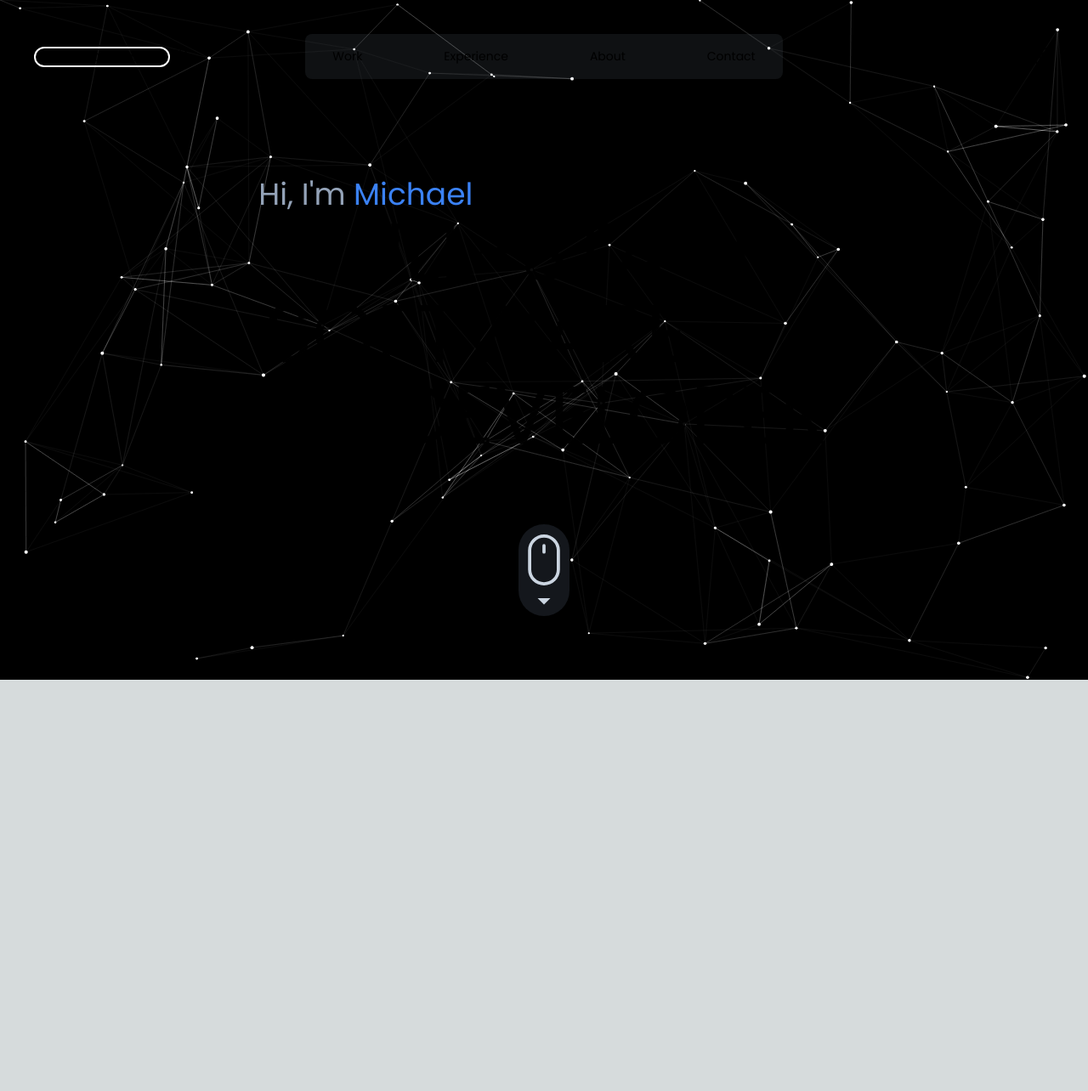
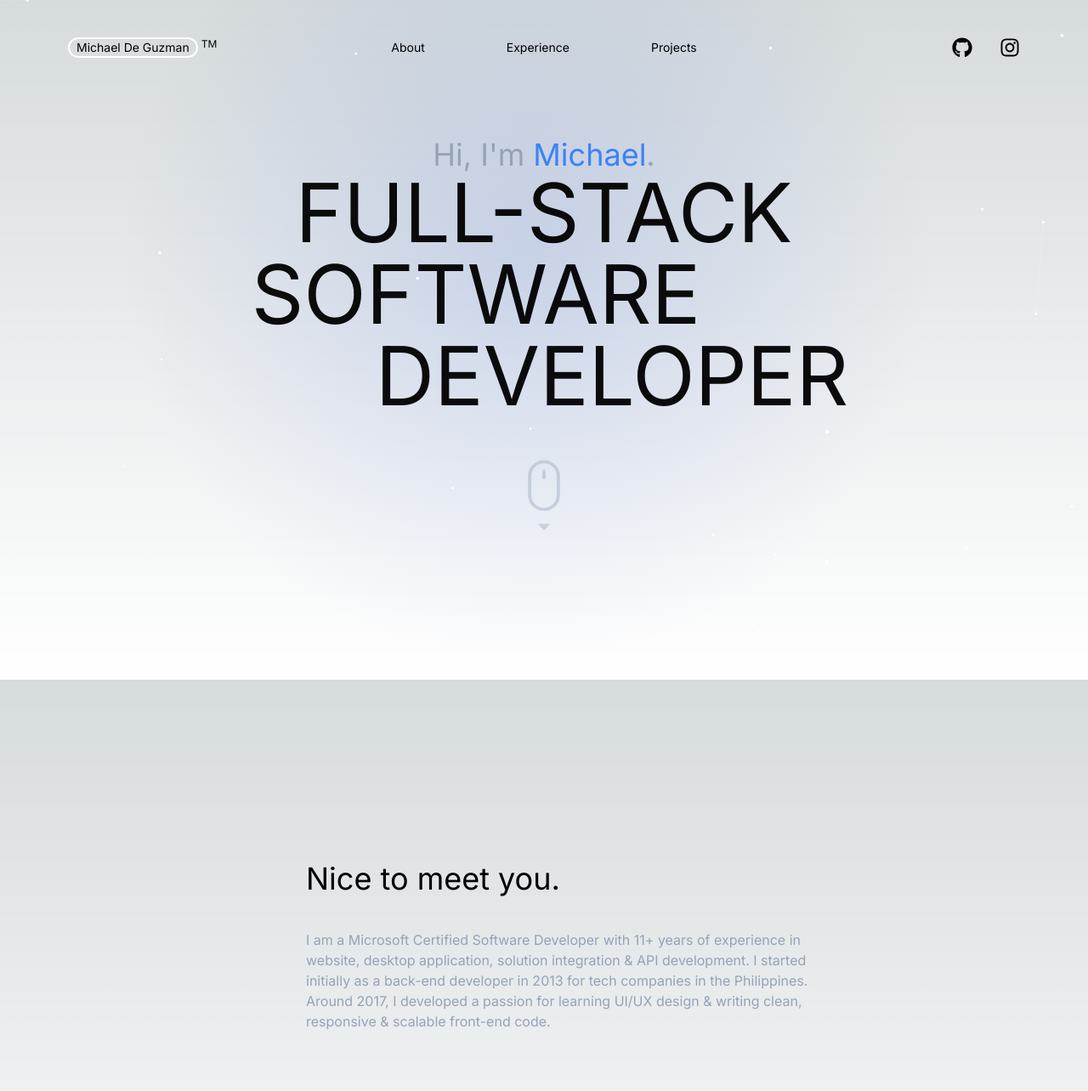
Before and after one commit to michaelydeguzman/ezpz-ui, a Next.js app: page / in a window 1280 px wide. Shown: the top 1284 px of the page at 85% size. Before the commit the page ends 800 px from the top, so only its background shows below. Built offline with nearby package versions, Linux system fonts and the light colour scheme.

Commit message:
Added Work Experience content

```diff
--- a/app/components/background/starryBg.tsx
+++ b/app/components/background/starryBg.tsx
@@ -19,7 +19,7 @@ const StarryBackground: React.FC = () => {
       vy: number;
     }[] = [];
     const FPS = 60;
-    const x = 100;
+    const x = 25;
     const mouse = { x: 0, y: 0 };
 
     for (let i = 0; i < x; i++) {
@@ -101,7 +101,15 @@ const StarryBackground: React.FC = () => {
     };
   }, []);
 
-  return <canvas id="canvas" ref={canvasRef} style={{ background: "black" }} />;
+  return (
+    <canvas
+      id="canvas"
+      ref={canvasRef}
+      style={{
+        background: "none !important",
+      }}
+    />
+  );
 };
 
 export default StarryBackground;
--- a/app/components/buttons/mouseScrollButton/mouseScrollButton.tsx
+++ b/app/components/buttons/mouseScrollButton/mouseScrollButton.tsx
@@ -1,11 +1,30 @@
+"use client";
+import React from "react";
 import { BsMouse } from "react-icons/bs";
 import { MdOutlineArrowDropDown } from "react-icons/md";
+import { motion } from "framer-motion";
 
-export const MouseScrollButton = () => {
+interface MouseScrollButtonProps {
+  // title: string | React.ReactNode;
+  // subtitle: string | React.ReactNode;
+  // isOnTop: boolean | undefined;
+  // onClick: () => void;
+}
+
+export const MouseScrollButton: React.FC<MouseScrollButtonProps> = () => {
   return (
-    <div className="flex flex-col items-center justify-center rounded-full bg-slate-500 bg-opacity-20 pt-3">
-      <BsMouse className="text-6xl text-slate-300" />
-      <MdOutlineArrowDropDown className="text-4xl text-slate-300" />
-    </div>
+    <motion.div
+      animate={{ y: [0, -10, 0] }} // Animate the y-axis to create a bobbing effect
+      transition={{
+        repeat: Infinity, // Repeat the animation infinitely
+        repeatType: "loop", // Loop the animation
+        duration: 2, // Duration of the animation cycle
+      }}
+    >
+      <div className="flex cursor-pointer flex-col items-center justify-center rounded-full pt-3">
+        <BsMouse className="text-6xl text-slate-400 opacity-40" />
+        <MdOutlineArrowDropDown className="text-4xl text-slate-400 opacity-40" />
+      </div>
+    </motion.div>
   );
 };
--- a/app/components/logo/logo.tsx
+++ b/app/components/logo/logo.tsx
@@ -1,6 +1,6 @@
 "use client";
 import React from "react";
-import { Poppins } from "next/font/google";
+import { Inter } from "next/font/google";
 import { motion } from "framer-motion";
 import { SITE_TEXT } from "@/app/lib/constants";
 
@@ -10,7 +10,7 @@ interface MainHeaderProps {
   // isOnTop: boolean | undefined;
   // onClick: () => void;
 }
-const caveat = Poppins({ subsets: ["latin"], weight: ["400", "700"] });
+const inter = Inter({ subsets: ["latin"], weight: ["400", "700"] });
 
 export const Logo: React.FC<MainHeaderProps> = (
   {
@@ -37,7 +37,7 @@ export const Logo: React.FC<MainHeaderProps> = (
         }}
       > */}
       <div
-        className={`${caveat.className} flex cursor-pointer space-x-1 text-sm transition-all duration-300 ease-in-out hover:scale-105`}
+        className={`${inter.className} flex cursor-pointer space-x-1 text-sm transition-all duration-300 ease-in-out hover:scale-105`}
         onClick={onLogoClick}
       >
         <div className="rounded-xl border-2 border-white px-2 transition-all duration-300 ease-in-out hover:border-blue-500 hover:text-blue-500">
--- a/app/components/navBar/navBar.tsx
+++ b/app/components/navBar/navBar.tsx
@@ -1,4 +1,5 @@
-import { FC } from "react";
+"use client";
+import { FC, useEffect, useState } from "react";
 import { Logo } from "../logo/logo";
 import { NavButtonGroup } from "./navButtonGroup/navButtonGroup";
 import { FaGithub, FaInstagram } from "react-icons/fa";
@@ -7,7 +8,7 @@ interface NavBarProps {}
 
 export const NavBar: FC<NavBarProps> = () => {
   return (
-    <div className="grid h-full w-full grid-cols-3 items-center p-10">
+    <div className={`grid h-full w-full grid-cols-3 items-center px-20`}>
       <div className="col-span-1 flex items-center justify-start">
         <Logo />
       </div>
--- a/app/components/navBar/navButtonGroup/navButtonGroup.tsx
+++ b/app/components/navBar/navButtonGroup/navButtonGroup.tsx
@@ -1,15 +1,33 @@
-import { FC } from "react";
+import { FC, useEffect, useState } from "react";
 import { NavButton } from "../../buttons/navButton/navButton";
 
 interface NavButtonGroupProps {}
 
 export const NavButtonGroup: FC<NavButtonGroupProps> = () => {
+  const [isAtTop, setIsAtTop] = useState<Boolean>(true);
+
+  useEffect(() => {
+    const handleScroll = () => {
+      setIsAtTop(window.scrollY === 0);
+    };
+
+    // Add scroll event listener
+    window.addEventListener("scroll", handleScroll);
+
+    // Clean up the event listener
+    return () => {
+      window.removeEventListener("scroll", handleScroll);
+    };
+  }, []);
   return (
-    <div className="flex space-x-24 rounded-lg bg-slate-400 bg-opacity-10 p-4 px-8 text-sm">
-      <NavButton text="Work" route="/work" />
+    <div
+      className={`flex space-x-24 rounded-lg bg-slate-800 p-4 px-8 text-sm ${
+        isAtTop ? "bg-opacity-0" : "bg-opacity-70"
+      } transition-all duration-300 ease-in-out`}
+    >
+      <NavButton text="About" route="/about" />
       <NavButton text="Experience" route="/experience"></NavButton>
-      <NavButton text="About" route="/about" />
-      <NavButton text="Contact" route="/contact" />
+      <NavButton text="Projects" route="/contact" />
     </div>
   );
 };
--- /dev/null
+++ b/app/components/techstackBar/techstackBar.tsx
@@ -0,0 +1,52 @@
+"use client";
+import React from "react";
+import { FaCss3Alt, FaHtml5, FaReact } from "react-icons/fa";
+import { SiJavascript, SiCsharp } from "react-icons/si";
+import { RiNextjsFill } from "react-icons/ri";
+import { motion } from "framer-motion";
+import styles from "./styles.module.scss";
+import cn from "classnames";
+
+interface TechStackBarProps {
+  // title: string | React.ReactNode;
+  // subtitle: string | React.ReactNode;
+  // isOnTop: boolean | undefined;
+  // onClick: () => void;
+}
+
+export const TechStackBar: React.FC<TechStackBarProps> = () => {
+  const icons = [
+    { icon: <FaHtml5 className="text-6xl text-orange-400" />, label: "HTML" },
+    { icon: <FaCss3Alt className="text-6xl text-blue-400" />, label: "CSS" },
+    {
+      icon: <SiJavascript className="text-6xl text-yellow-400" />,
+      label: "JavaScript",
+    },
+    { icon: <FaReact className="text-6xl text-blue-400" />, label: "React" },
+    {
+      icon: <RiNextjsFill className="text-6xl text-blue-950" />,
+      label: "Next.JS",
+    },
+    { icon: <SiCsharp className="text-6xl text-purple-800" />, label: "C#" },
+  ];
+
+  const iconList = [...icons]; // Duplicate the icons for a seamless loop
+  const totalItems = iconList.length;
+
+  return (
+    <div className={styles.scroller}>
+      {iconList.map((item, index) => (
+        <div
+          key={index}
+          className={styles.item}
+          style={{
+            animationDelay: `calc(${30}s / ${totalItems} * (${totalItems} - ${index}) * -1)`,
+          }}
+        >
+          {item.icon}
+          <span>{item.label}</span>
+        </div>
+      ))}
+    </div>
+  );
+};
--- a/app/globals.css
+++ b/app/globals.css
@@ -6,6 +6,8 @@
   --foreground-rgb: 0, 0, 0;
   --background-start-rgb: 214, 219, 220;
   --background-end-rgb: 255, 255, 255;
+
+  min-height: 100vh;
 }
 
 @media (prefers-color-scheme: dark) {
@@ -24,6 +26,8 @@ body {
       rgb(var(--background-end-rgb))
     )
     rgb(var(--background-start-rgb));
+
+  overflow-x: hidden;
 }
 
 @layer utilities {
--- a/app/layout.tsx
+++ b/app/layout.tsx
@@ -1,11 +1,12 @@
 import type { Metadata } from "next";
-import { Poppins } from "next/font/google";
+import { Poppins, Inter } from "next/font/google";
 import { NavBar } from "./components/navBar/navBar";
 import "./globals.css";
 import { ReduxProvider } from "./redux/provider";
 import StarryBackground from "./components/background/starryBg"; // Import the StarryBackground component
 
 const poppins = Poppins({ subsets: ["latin"], weight: ["400", "700"] });
+const inter = Inter({ subsets: ["latin"] });
 
 export const metadata: Metadata = {
   title: "Michael's Portfolio",
@@ -19,16 +20,16 @@ export default function RootLayout({
 }>) {
   return (
     <html lang="en">
-      <body className={`${poppins.className}`}>
+      <body className={`${inter.className}`}>
         <ReduxProvider>
-          <div className="relative flex h-screen w-screen flex-col">
-            <div className="absolute left-0 top-0 z-0 h-full w-full">
-              <StarryBackground />
-            </div>
-            <div className="relative z-10">
-              <NavBar />
-            </div>
-            <div className="relative z-10 h-full w-full">{children}</div>
+          <div
+            className="flex h-screen w-screen flex-col"
+            style={{
+              background:
+                "radial-gradient(600px at 620px 299px, rgba(29, 78, 216, 0.15), transparent 80%)",
+            }}
+          >
+            <div className="h-full">{children}</div>
           </div>
         </ReduxProvider>
       </body>
--- a/app/lib/constants.tsx
+++ b/app/lib/constants.tsx
@@ -4,3 +4,49 @@ export const SITE_TEXT = {
   ABOUT:
     "Microsoft Certified Software Developer with 11+ years of experience in Application, Website, API development with extensive experience on multiple tech stacks. Precision, quality, efficiency & creativity are the pillars I stand by as a developer to leverage my skills & industry knowledge to address business needs and overcome challenges to drive business growth.",
 };
+
+export const WORK_EXP = [
+  {
+    count: 1,
+    timeline: "2023 - Present",
+    positions: ["Software Developer"],
+    company: "Centra Windows",
+  },
+  {
+    count: 2,
+    timeline: "2022 - 2023",
+    positions: ["Senior Software Engineering Consultant"],
+    company: "BCS Technology International, Ltd.",
+  },
+  {
+    count: 3,
+    timeline: "2020 - 2021",
+    positions: ["Technical Lead Software Developer"],
+    company: "LP IT Solutions, Inc.",
+  },
+  {
+    count: 4,
+    timeline: "2020 - 2021",
+    positions: ["Technical Lead Software Developer"],
+    company: "Pragmanila Solutions, Inc.",
+  },
+  {
+    count: 5,
+    timeline: "2017 - 2020",
+    positions: [
+      "Senior Technical Consultant",
+      "Mid-level Technical Consultant",
+    ],
+    company: "Barhead Solutions",
+  },
+  {
+    count: 6,
+    timeline: "2013 - 2017",
+    positions: [
+      "Senior Software Engineer",
+      "Junior Software Engineer",
+      "Associate Software Engineer",
+    ],
+    company: "Accenture",
+  },
+];
--- a/app/page.tsx
+++ b/app/page.tsx
@@ -1,30 +1,130 @@
+import { Caveat_Brush, Inter } from "next/font/google";
+import Image from "next/image";
+import StarryBackground from "./components/background/starryBg";
 import { MouseScrollButton } from "./components/buttons/mouseScrollButton/mouseScrollButton";
+import { NavButton } from "./components/buttons/navButton/navButton";
+import { NavBar } from "./components/navBar/navBar";
+import { TechStackBar } from "./components/techstackBar/techstackBar";
+import { WORK_EXP } from "./lib/constants";
 
-const TitleSection = () => {
+const Landing = () => {
   return (
-    <div className="flex flex-col">
+    <div className="mx-auto flex h-screen flex-col items-center justify-center">
       <p className="text-4xl text-slate-400">
-        Hi, I'm <span className="text-blue-500">Michael</span>
+        Hi, I'm <span className="text-blue-500">Michael</span>.
       </p>
       <p className="flex flex-col rounded-lg text-center text-8xl opacity-95">
         <span className="uppercase">Full-stack</span>
         <span className="mr-40 uppercase">Software </span>
         <span className="ml-40 uppercase">Developer</span>
       </p>
+      <div className="mt-10">
+        <MouseScrollButton />
+      </div>
+    </div>
+  );
+};
+
+const About = () => {
+  return (
+    <div className="flex h-screen w-full justify-center">
+      <div className="flex w-full flex-col">
+        <div className="mx-auto flex h-full space-x-20">
+          <div className="flex items-start justify-center rounded-lg"></div>
+          <div className="flex h-full flex-col items-start justify-center">
+            {/* <div className="flex items-center space-x-9">
+              <Image
+                src="/images/jedi.jpg"
+                alt="about image"
+                width={100}
+                height={100}
+                className="ml-[-140px] rounded-full"
+              />
+            </div> */}
+            <span className="text-left text-4xl">Nice to meet you.</span>
+            <p className="mt-10 max-w-[40rem] rounded-lg text-left text-slate-400">
+              I am a Microsoft Certified Software Developer with 11+ years of
+              experience in website, desktop application, solution integration &
+              API development. I started initially as a back-end developer in
+              2013 for tech companies in the Philippines. Around 2017, I
+              developed a passion for learning UI/UX design & writing clean,
+              responsive & scalable front-end code.
+            </p>
+            <div className="mt-10">
+              <TechStackBar />
+            </div>
+          </div>
+        </div>
+      </div>
+    </div>
+  );
+};
+
+const Experience = () => {
+  return (
+    <div className="flex h-screen w-full justify-center">
+      <div className="flex w-full flex-col">
+        <div className="mx-auto flex h-full space-x-20">
+          <div className="flex h-full w-[550px] flex-col items-start justify-center space-y-6">
+            {WORK_EXP.map((exp, i) => {
+              const { timeline, positions, company } = exp;
+
+              return (
+                <div id={`exp_${i}`} className="grid w-full grid-cols-3">
+                  <div className="col-span-1 w-full text-sm uppercase text-slate-500">
+                    {timeline}
+                  </div>
+                  <div className="col-span-2 flex flex-col">
+                    <>
+                      {positions.map((pos, ii) => (
+                        <span id={`pos_${ii}`} className="text-left">
+                          {pos}
+                        </span>
+                      ))}
+                    </>
+
+                    <span className="text-slate-500">{company}</span>
+                    {/* <p className="mt-4 max-w-[40rem] rounded-lg text-left text-slate-400">
+    Summary
+  </p> */}
+                  </div>
+                </div>
+              );
+            })}
+          </div>
+        </div>
+      </div>
     </div>
   );
 };
 
 // Sections object to organize components
 const Sections = {
-  TitleSection,
+  Landing,
+  About,
+  Experience,
 };
 
 export default function Home() {
   return (
-    <div className="flex h-full w-full flex-col items-center justify-center space-y-20">
-      <Sections.TitleSection />
-      <MouseScrollButton />
+    <div className="relative flex h-full w-full flex-col items-center">
+      <div className="fixed top-4 z-20 h-[5rem] w-full">
+        <NavBar />
+      </div>
+      <div className="absolute left-0 top-0 z-0 h-screen w-full">
+        <StarryBackground />
+      </div>
+      <div className="relative z-10 flex w-full flex-col">
+        <div className="h-screen">
+          <Sections.Landing />
+        </div>
+        <div className="h-screen">
+          <Sections.About />
+        </div>
+        <div className="h-screen">
+          <Sections.Experience />
+        </div>
+      </div>
     </div>
   );
 }
--- a/package.json
+++ b/package.json
@@ -10,12 +10,14 @@
   },
   "dependencies": {
     "@reduxjs/toolkit": "^2.2.5",
+    "classnames": "^2.5.1",
     "framer-motion": "^11.2.10",
     "next": "14.2.3",
     "react": "^18",
     "react-dom": "^18",
     "react-icons": "^5.2.1",
-    "react-redux": "^9.1.2"
+    "react-redux": "^9.1.2",
+    "sass": "^1.77.6"
   },
   "devDependencies": {
     "@types/node": "^20",
```
Also changed, not shown: app/components/techstackBar/styles.module.scss (added, +42 -0 lines), 1 other file (tests, documents, lock files or other folders).
